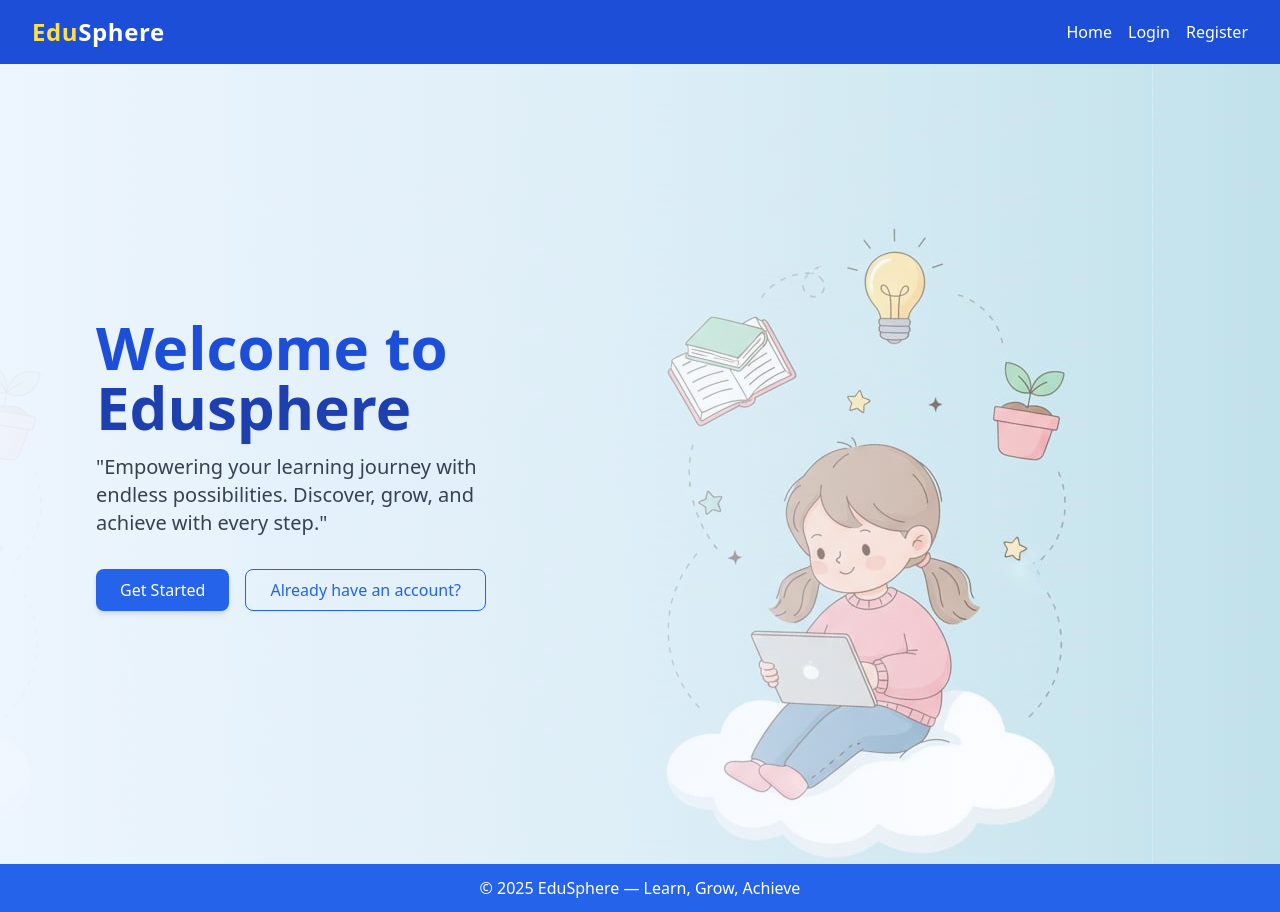
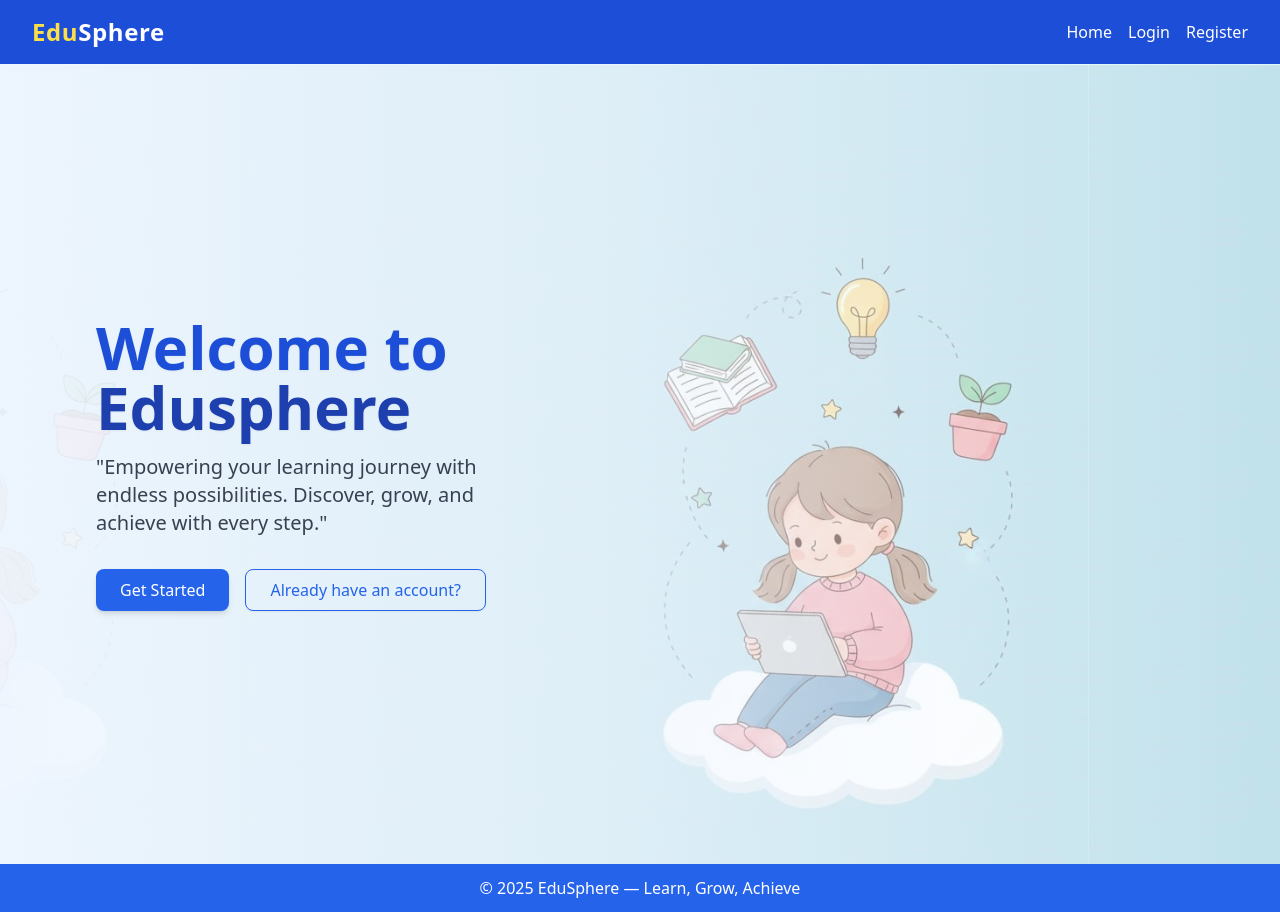
Before and after one commit to MeghanaBhat27/EduSphere-Frontend, a React (Create React App) app: page / in a window 1280 px wide. Built offline with nearby package versions, Linux system fonts and the light colour scheme.

Commit message:
Update Home.jsx

```diff
--- a/src/pages/Home.jsx
+++ b/src/pages/Home.jsx
@@ -6,7 +6,7 @@ export default function HomePage() {
 
   return (
     <div
-      className="relative h-screen w-full bg-contained bg-center  flex items-center"
+      className="relative h-screen w-full bg-contain bg-center  flex items-center"
       style={{
         backgroundImage: "url('/home-bg2.jpg')",
       }}
```
